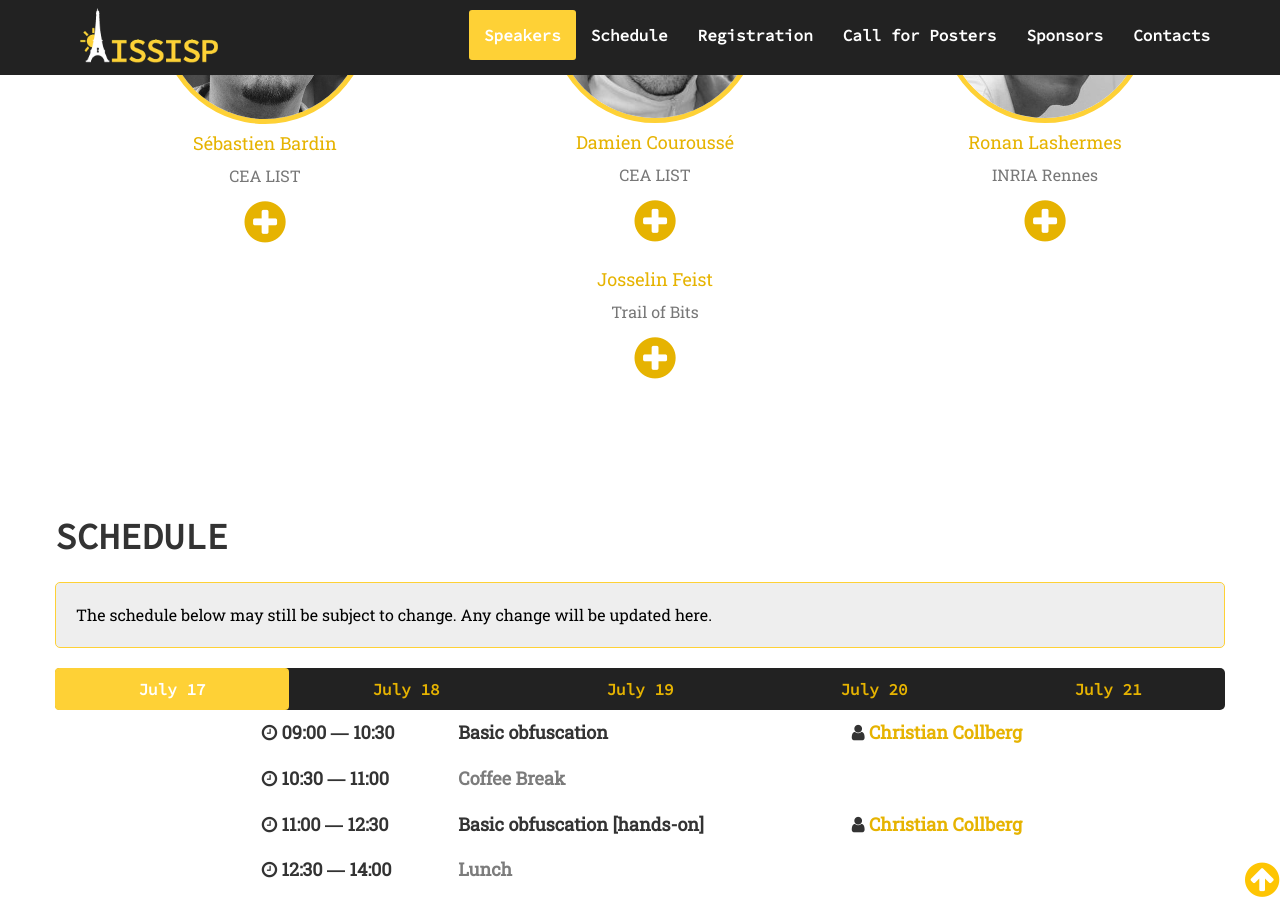
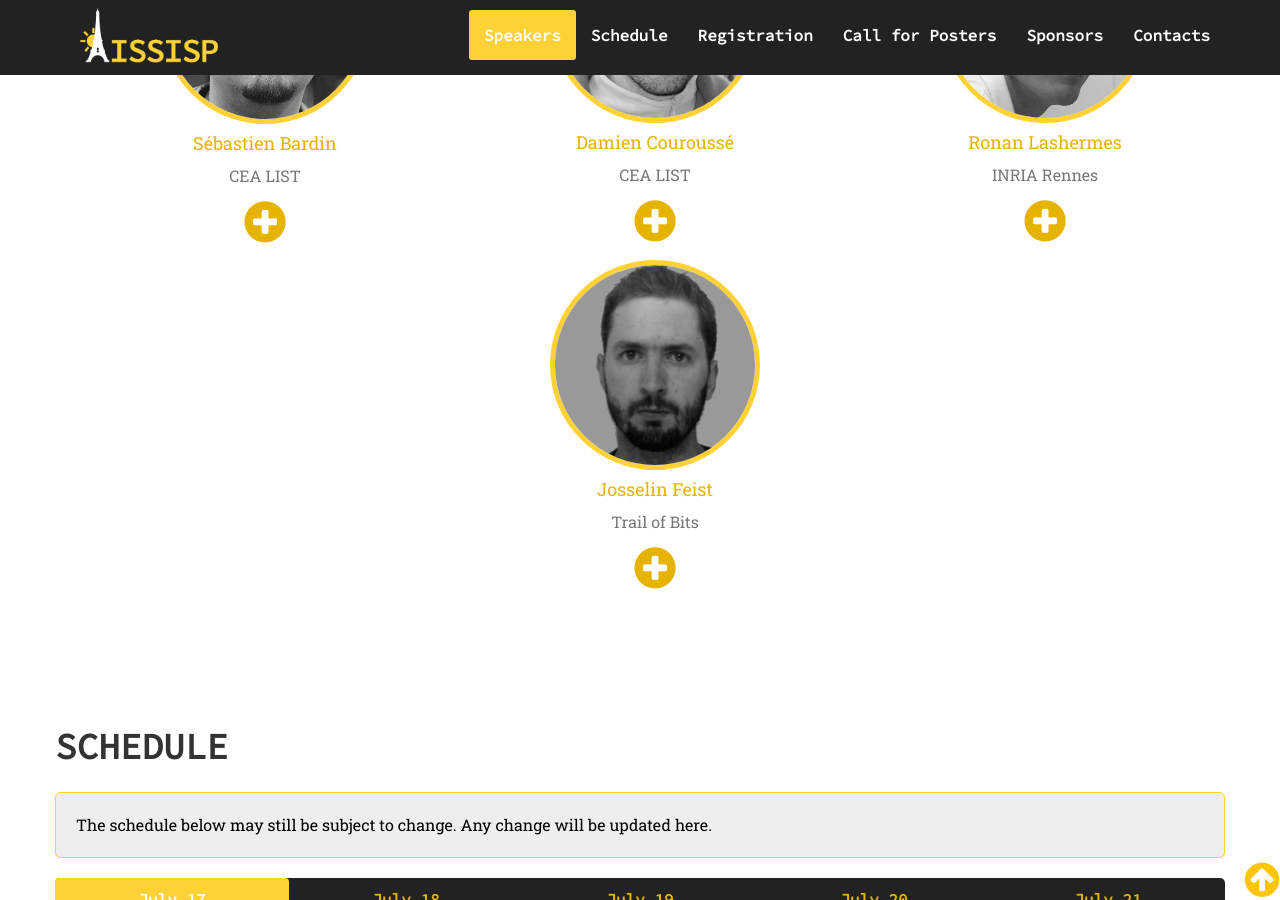
Before and after one commit to issisp2017/issisp2017.github.io, a Jekyll site: the page built from index.md, in a window 1280 px wide and 900 px high, scrolled down 2974 px. Built offline with Jekyll 4.4.1, drawn with Linux system fonts in a browser that asks for light colours; nearby versions of some CDN libraries.

Commit message:
Picture for Josselin

```diff
--- a/_data/people.yml
+++ b/_data/people.yml
@@ -289,6 +289,7 @@
   id: josselin
   affiliation: Trail of Bits
   www: https://www.trailofbits.com
+  img: josselin.png
   teacher: true
   descr: >-
     Josselin Feist is a Senior Security Engineer at Trail of Bits where he
```
Also changed, not shown: assets/img/people/josselin.png (added).
